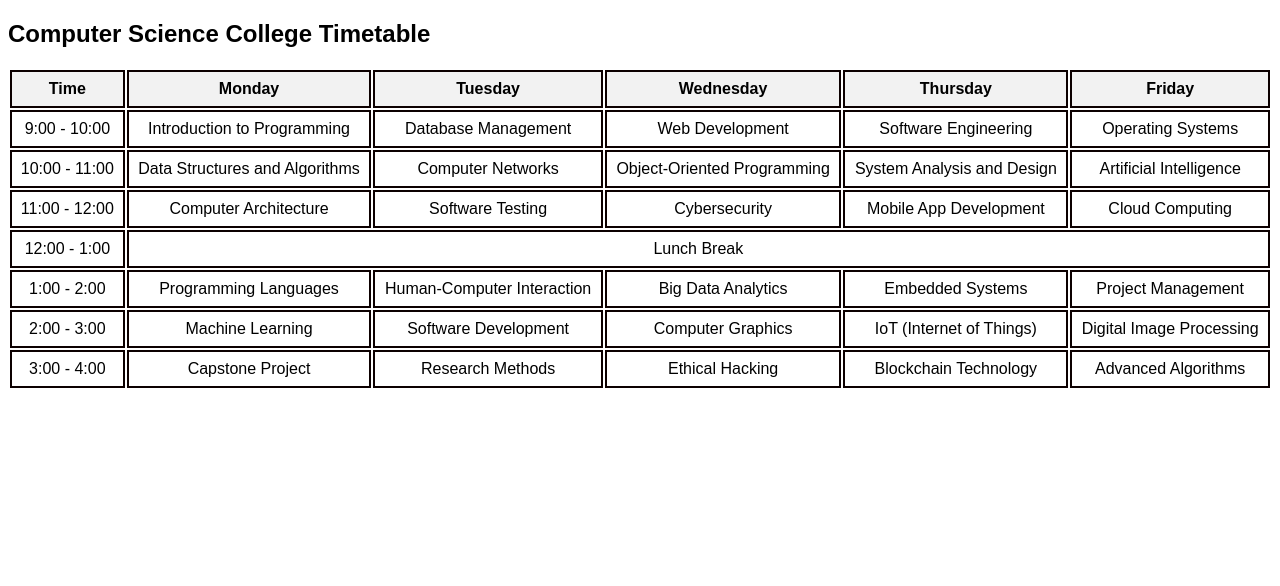
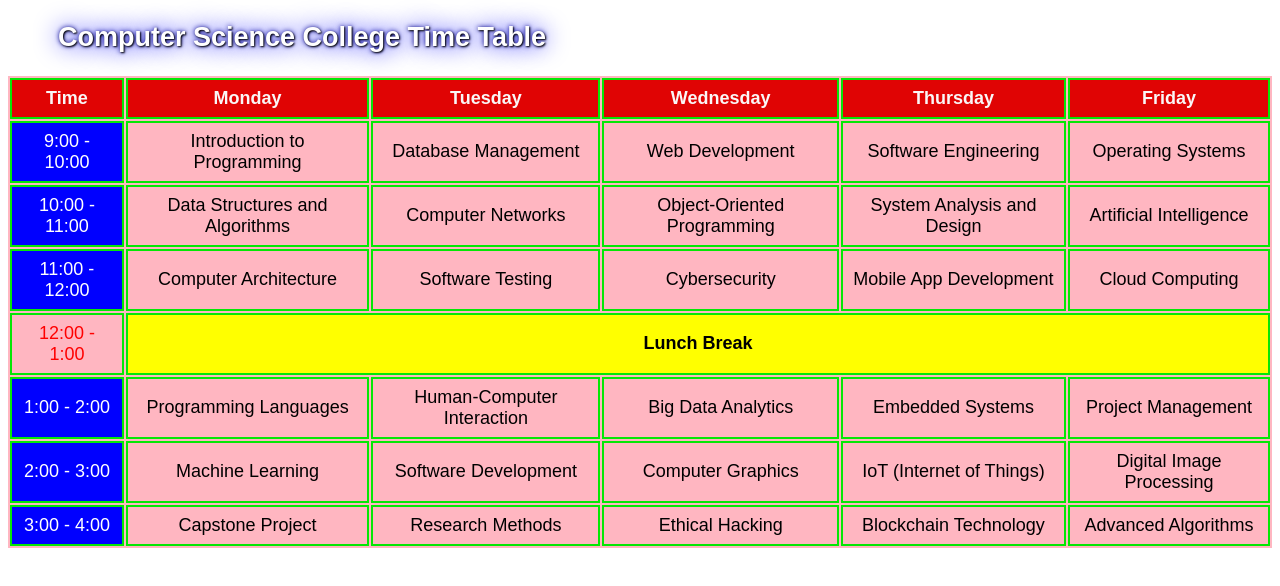
Before and after one commit to Vickykr7323/Web, a plain HTML site: page routine.html in a window 1280 px wide. Drawn offline with Linux system fonts and the light colour scheme.

Commit message:
College CS Branch Time Table

```diff
--- a/routine.html
+++ b/routine.html
@@ -7,28 +7,37 @@
 <style>
     body {
         font-family: Arial, sans-serif;
+        font-size: 18px;
+        box-sizing: border-box;
     }
     table {
         width: 100%;
         margin-top: 20px;
+        background-color: lightpink;
     }
     th, td {
-        border: 2px solid #0c0000;
+        border: 2px solid #05e705;
         padding: 8px;
         text-align: center;
     }
     th {
-        background-color: #f2f2f2;
+        background-color: #e00404;
+        color: rgb(250, 247, 247);
+    }
+    h2{
+        text-indent: 50px;
+        color: white;
+        text-shadow: 1px 1px 2px black, 0 0 25px blue, 0 0 5px darkblue;
     }
 </style>
 </head>
 <body>
 
-<h2>Computer Science College Timetable</h2>
+<h2>Computer Science College Time Table</h2>
 
 <table>
     <thead>
-        <tr>
+        <tr text-align="cente">
             <th>Time</th>
             <th>Monday</th>
             <th>Tuesday</th>
@@ -38,16 +47,16 @@
         </tr>
     </thead>
     <tbody>
-        <tr>
-            <td>9:00 - 10:00</td>
+        <tr text-align="center">
+            <td style="color: white; background-color: blue;">9:00 - 10:00</td>
             <td>Introduction to Programming</td>
             <td>Database Management</td>
             <td>Web Development</td>
             <td>Software Engineering</td>
             <td>Operating Systems</td>
         </tr>
-        <tr>
-            <td>10:00 - 11:00</td>
+        <tr text-align="center">
+            <td style="color: white; background-color: blue;">10:00 - 11:00</td>
             <td>Data Structures and Algorithms</td>
             <td>Computer Networks</td>
             <td>Object-Oriented Programming</td>
@@ -55,35 +64,35 @@
             <td>Artificial Intelligence</td>
         </tr>
         <tr>
-            <td>11:00 - 12:00</td>
+            <td style="color: white; background-color: blue;">11:00 - 12:00</td>
             <td>Computer Architecture</td>
             <td>Software Testing</td>
             <td>Cybersecurity</td>
             <td>Mobile App Development</td>
             <td>Cloud Computing</td>
         </tr>
-        <tr>
-            <td>12:00 - 1:00</td>
-            <td colspan="5">Lunch Break</td>
+        <tr text-align="center" >
+            <td style="color: red;">12:00 - 1:00</td>
+            <td colspan="5" bgcolor="yellow"><strong>Lunch Break</strong></td>
         </tr>
-        <tr>
-            <td>1:00 - 2:00</td>
+        <tr text-align="center">
+            <td style="color: white; background-color: blue;">1:00 - 2:00</td>
             <td>Programming Languages</td>
             <td>Human-Computer Interaction</td>
             <td>Big Data Analytics</td>
             <td>Embedded Systems</td>
             <td>Project Management</td>
         </tr>
-        <tr>
-            <td>2:00 - 3:00</td>
+        <tr text-align="center">
+            <td style="color: white; background-color: blue;">2:00 - 3:00</td>
             <td>Machine Learning</td>
             <td>Software Development</td>
             <td>Computer Graphics</td>
             <td>IoT (Internet of Things)</td>
             <td>Digital Image Processing</td>
         </tr>
-        <tr>
-            <td>3:00 - 4:00</td>
+        <tr text-align="center">
+            <td style="color: white; background-color: blue;">3:00 - 4:00</td>
             <td>Capstone Project</td>
             <td>Research Methods</td>
             <td>Ethical Hacking</td>
```
